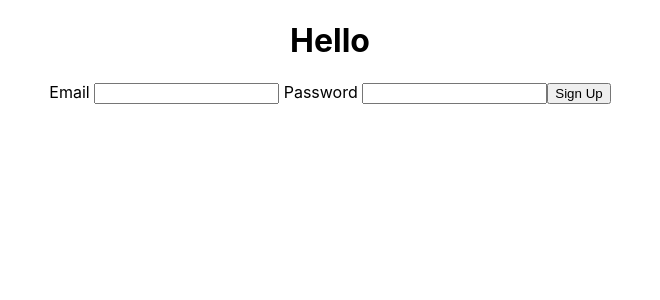
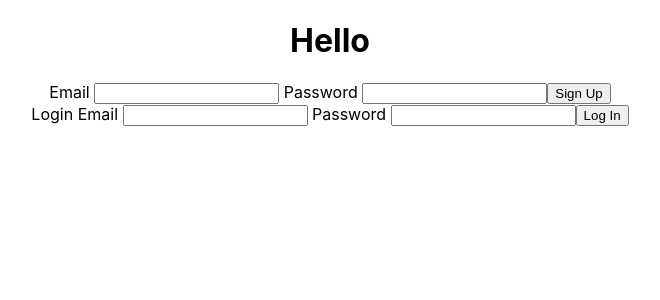
Before and after one commit to sanchit0496/aws-cognito-user-management, a React (Create React App) app in the folder user-management/: page / in a window 1280 px wide. Shown: the top 300 px of the page, without its empty margins (310-970 px from the left). Built offline with nearby package versions, Linux system fonts and the light colour scheme; what amazon-cognito-identity-js would draw is missing.

Commit message:
created login

```diff
--- a/user-management/src/App.js
+++ b/user-management/src/App.js
@@ -1,12 +1,14 @@
 import logo from './logo.svg';
 import './App.css';
 import SignUp from './components/Signup.js'
+import Login from './components/Login.js'
 
 function App() {
   return (
     <div className="App">
       <h1>Hello</h1>
       <SignUp />
+      <Login />
     </div>
   );
 }
--- /dev/null
+++ b/user-management/src/components/Login.js
@@ -0,0 +1,54 @@
+import React, {useState} from 'react'
+import { CognitoUser, AuthenticationDetails } from 'amazon-cognito-identity-js'
+import UserPool from '../UserPool'
+
+const Login = () => {
+    const [email, setEmail] = useState("")
+    const [password, setPassword] = useState("")
+
+    const onSubmit = (e) => {
+        e.preventDefault();
+
+        const user = new CognitoUser({
+            Username: email,
+            Pool:UserPool
+        });
+
+        const authDetails = new AuthenticationDetails({
+            Username: email,
+            Password: password
+        })
+
+        user.authenticateUser(authDetails, {
+            onSuccess: (data) => {
+                console.log("Success: ", data)
+            },
+            onFailure: (err) => {
+                console.log("Failure: ", err)
+            },
+            newPasswordRequired: (data) => {
+                console.log("New Password Required: ", data)
+            }
+        })
+
+    }
+
+    return(
+        <div>
+            <form onSubmit = {onSubmit}>
+                Login
+                <label htmlFor = "email"> Email </label>
+                <input value = {email} onChange = {(e) => setEmail(e.target.value)}></input>
+
+                <label htmlFor = "password"> Password </label>
+                <input value = {password} onChange = {(e) => setPassword(e.target.value)}></input>
+
+                <button type="submit">Log In</button>
+
+            </form>
+        </div>
+    )
+
+}
+
+export default  Login
--- a/user-management/src/components/Signup.js
+++ b/user-management/src/components/Signup.js
@@ -10,8 +10,9 @@ const Signup = () => {
         UserPool.signUp(email, password, [], null, (err,data) => {
             if(err){
                 console.error(err)
+            }else{
+                console.log(data)
             }
-            console.log(data)
         })
     }
 
```
